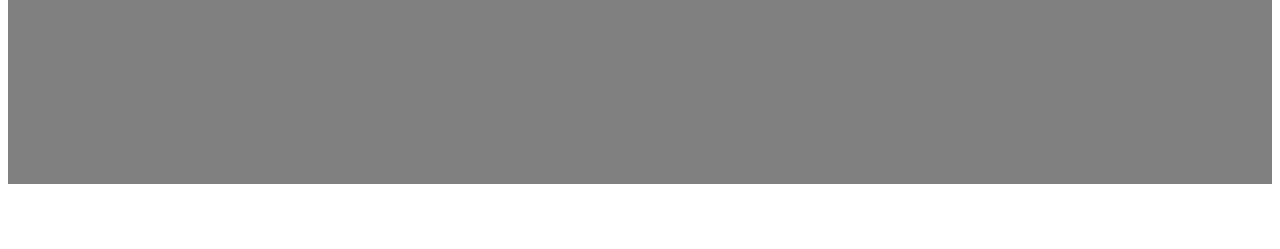
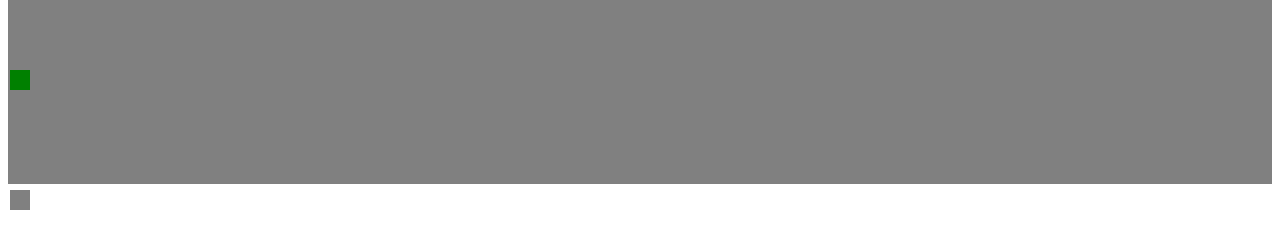
Before and after one commit to faceless-ui/jumplist, a React app: page / in a window 1280 px wide. Shown: the part 255-504 px from the top of the page. Built offline with nearby package versions, Linux system fonts and the light colour scheme; the HTML template or start-up script is replaced by a standard one.

Commit message:
feat: builds DotNav component

```diff
--- a/demo/JumplistDemo/index.tsx
+++ b/demo/JumplistDemo/index.tsx
@@ -1,9 +1,41 @@
 import React, { Fragment } from 'react';
-import { JumplistNode } from '../../src';
+import { DotNav, JumplistNode } from '../../src';
 
 export const JumplistDemo: React.FC = () => {
   return (
     <Fragment>
+      <style>
+        {`
+          .dotNav {
+            position: fixed;
+            left: 10px;
+            top: 50%;
+            transform: translate3d(0, -50%, 0);
+          }
+
+          .dot {
+            all: unset;
+            width: 20px;
+            height: 20px;
+            background-color: gray;
+            cursor: pointer;
+            margin-bottom: 10px;
+          }
+
+          .activeDot {
+            background-color: green;
+          }
+        `}
+      </style>
+      <DotNav
+        className='dotNav'
+        dotClassName='dot'
+        activeDotClassName="activeDot"
+        style={{
+          display: 'flex',
+          flexDirection: 'column',
+        }}
+      />
       <div style={{ height: '200px' }} />
       <JumplistNode nodeID="1">
         <div
--- /dev/null
+++ b/src/DotNav/index.tsx
@@ -0,0 +1,59 @@
+import React, { HTMLProps } from 'react';
+import { useJumplist } from '../JumplistProvider/context';
+
+export interface DotNavProps extends HTMLProps<HTMLElement> {
+  htmlElement?: React.ElementType
+  dotClassName?: string
+  activeDotClassName?: string
+  buttonProps?: HTMLProps<HTMLButtonElement>
+}
+
+export const DotNav: React.FC<DotNavProps> = (props) => {
+  const {
+    htmlElement: Tag = 'div',
+    dotClassName,
+    activeDotClassName,
+    buttonProps = {},
+    ...rest
+  } = props;
+
+  const {
+    scrollToID,
+    currentJumplistIndex,
+    jumplist
+  } = useJumplist();
+
+  const dotsArray = Array.from(Array(jumplist.length || 0).keys());
+
+  return (
+    <Tag {...rest}>
+      {dotsArray.map((dot, index) => {
+        const {
+          nodeID
+        } = jumplist[index];
+
+        const isActive = currentJumplistIndex === index;
+
+        return (
+          <button
+            aria-label={`Scroll to node ${nodeID}`}
+            key={index}
+            {...buttonProps}
+            onClick={(e) => {
+              scrollToID(nodeID);
+              if (typeof buttonProps?.onClick === 'function') {
+                buttonProps.onClick(e);
+              }
+            }}
+            className={[
+              isActive && activeDotClassName,
+              dotClassName,
+              buttonProps.className
+            ].filter(Boolean).join(' ')}
+            type="button"
+          />
+        )
+      })}
+    </Tag>
+  );
+};
--- a/src/index.ts
+++ b/src/index.ts
@@ -2,3 +2,4 @@
 export { JumplistNode } from './JumplistNode';
 export { JumplistProvider } from './JumplistProvider';
 export { JumplistButton } from './JumplistButton';
+export { DotNav } from './DotNav';
--- a/src/types.ts
+++ b/src/types.ts
@@ -2,3 +2,4 @@
 export { JumplistNodeProps } from './JumplistNode';
 export { IJumplistContext, JumplistNode, JumplistNodes } from './JumplistProvider/context';
 export { JumplistProviderProps } from './JumplistProvider'
+export { DotNavProps } from './DotNav';
```
